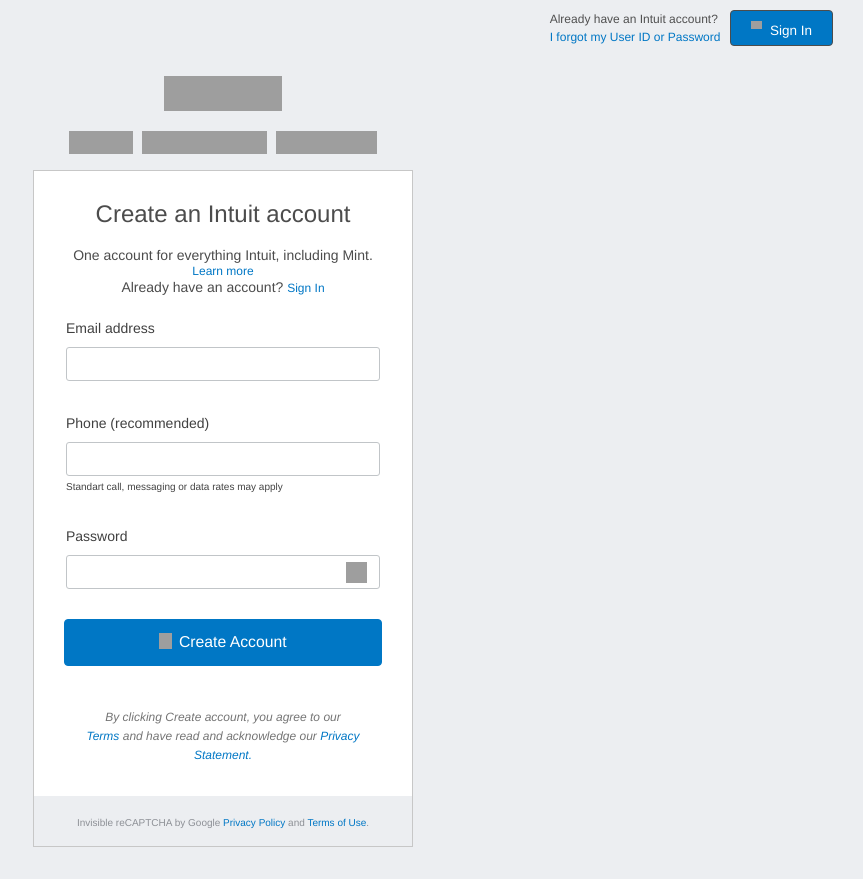
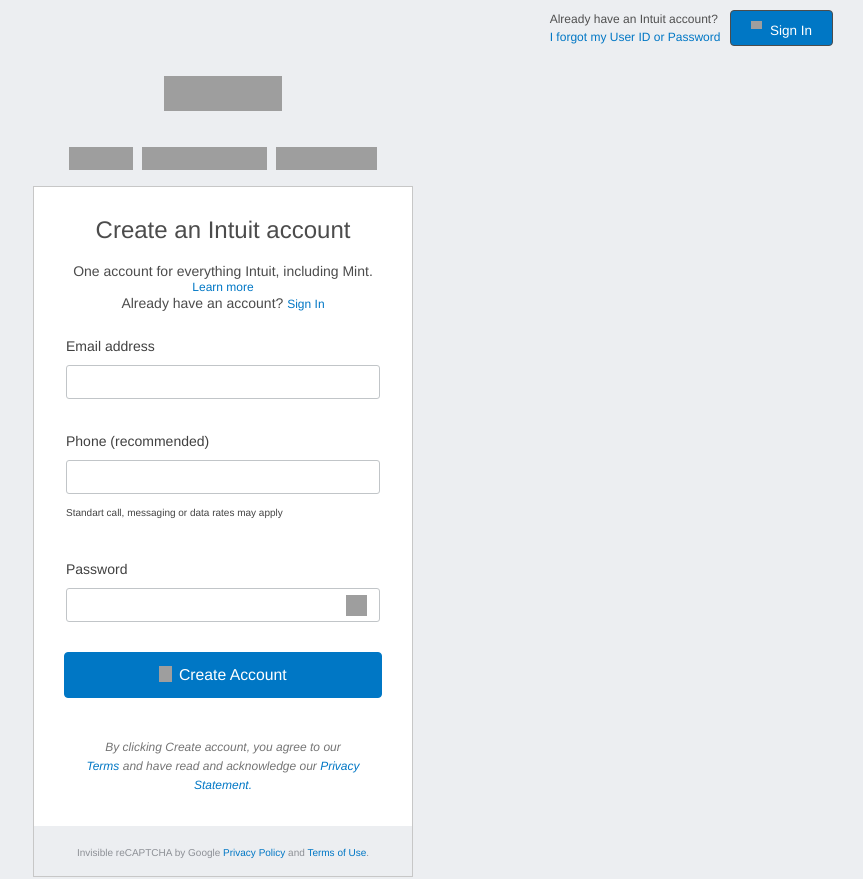
Before and after one commit to alan247/mint-clone, a plain HTML site: page index.html in a window 1280 px wide. Shown: the top 879 px of the page, without its empty margins (417-1280 px from the left). Drawn offline with Linux system fonts and the light colour scheme; grey boxes are pictures that could not be loaded.

Commit message:
Fix spacing

```diff
--- a/css/styles.css
+++ b/css/styles.css
@@ -51,7 +51,7 @@ input {
 	display: flex;
 	justify-content: center;
 	padding: 0;
-	margin-top: 0;
+	margin-top: 0 0 18px;
 }
 
 .b-icons__item{
@@ -93,7 +93,7 @@ input {
 }
 
 .b-signup-container__header{
-	padding-bottom: 20px;
+	padding-bottom: 22px;
 }
 
 .b-signup-container__header-title {
@@ -137,6 +137,8 @@ input {
 	font-size: 10px;
 	line-height: 15px;
 	color: #444 ;
+  margin: 6px 0 2px;
+  display: block;
 }
 
 .b-form__password-container {
@@ -160,7 +162,7 @@ input {
   background-color: #0077c5;
   border: 1px solid #0077c5;
   border-radius: 4px;
-  padding: 11px 0;
+  padding: 10.5px 0;
   width: 100%;
   justify-content: center;
   align-items: center;
@@ -181,7 +183,7 @@ input {
 }
 
 .b-form__footer{
-	margin-top: 41px;
+	margin-top: 39px;
   text-align: center;
 }
 
```
